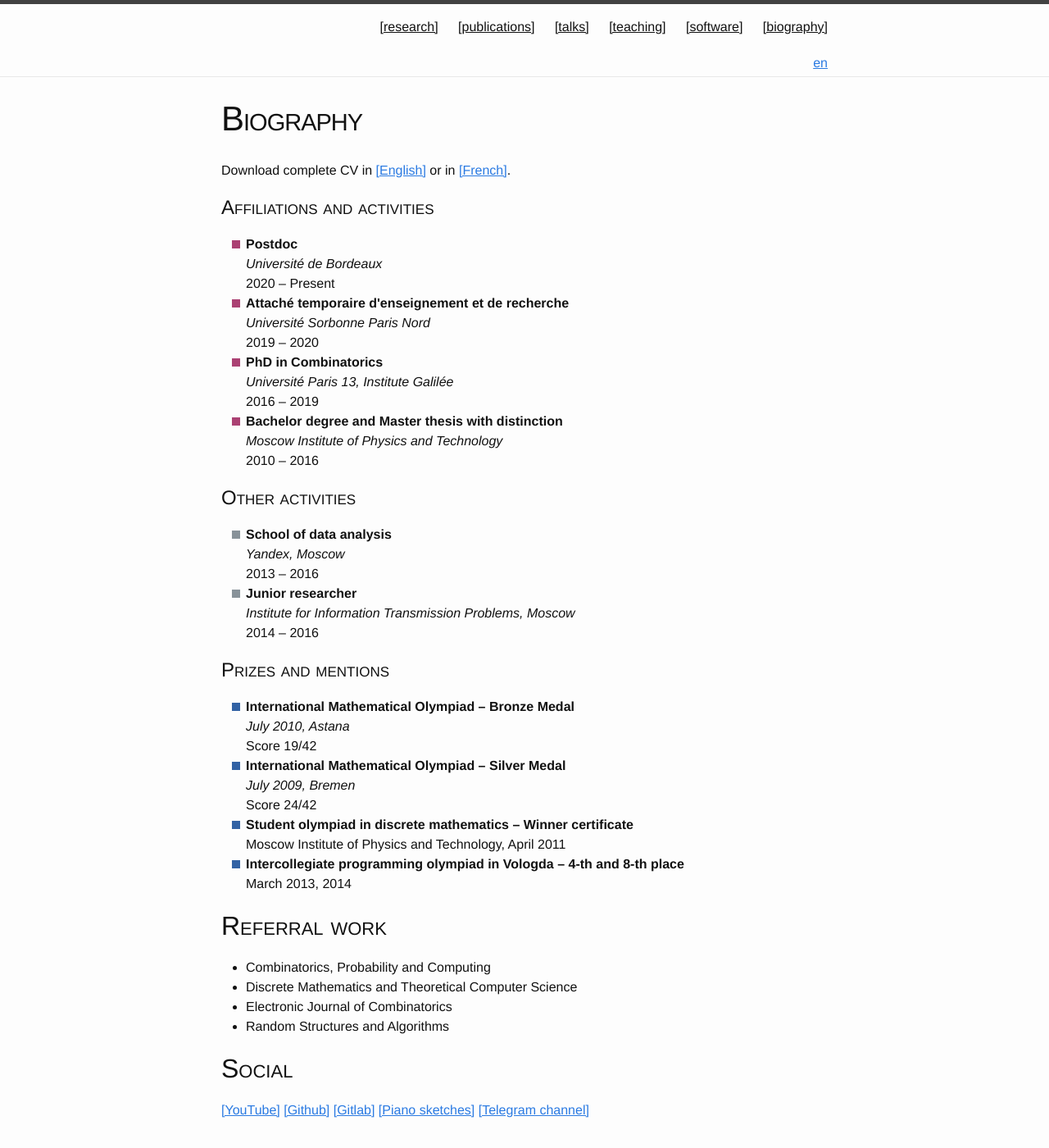
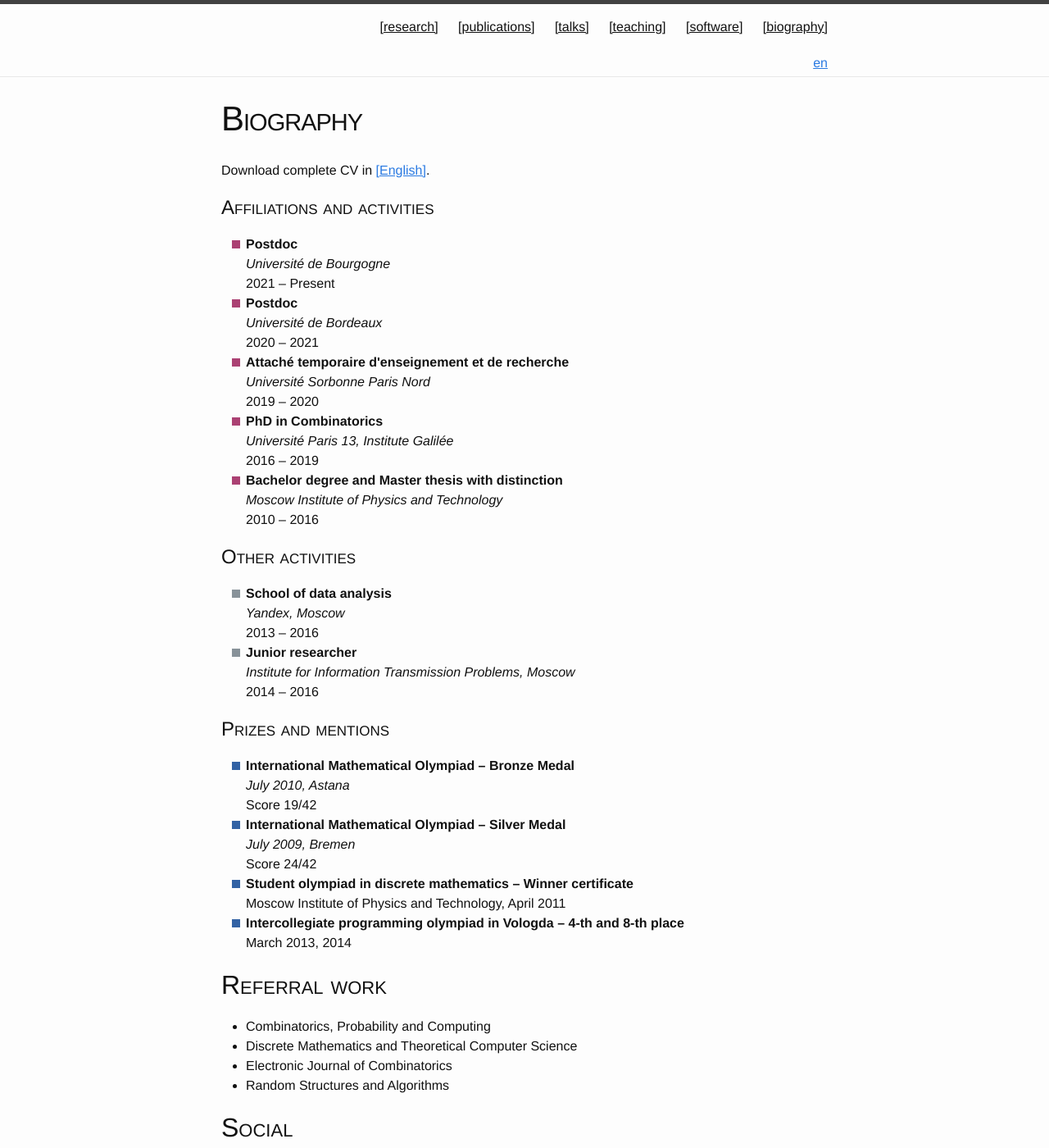
Before and after one commit to Sergey-A-Dovgal/sergey-a-dovgal.github.io, a Jekyll site: the page built from biography.md, in a window 1280 px wide and 1400 px high. Shown: the whole window at 82% size. Built offline with Jekyll 4.4.1, drawn with Linux system fonts in a browser that asks for light colours.

Commit message:
Affiliation updated

```diff
--- a/biography.md
+++ b/biography.md
@@ -5,7 +5,8 @@ ref: biography
 lang: en
 ---
 
-Download complete CV in [[English]](files/cv-dovgal-en.pdf) or in [[French]](files/cv-dovgal-en.pdf).
+Download complete CV in [[English]](files/cv-dovgal-en.pdf).
+<!-- or in [[French]](files/cv-dovgal-en.pdf).-->
 
 
 # Affiliations and activities
@@ -13,8 +14,14 @@
 
 <li>
 <b>Postdoc</b><br />
+<i>Université de Bourgogne</i><br />
+2021 – Present
+</li>
+
+<li>
+<b>Postdoc</b><br />
 <i>Université de Bordeaux</i><br />
-2020 – Present
+2020 – 2021
 </li>
 
 <li>
@@ -96,7 +103,7 @@ March 2013, 2014
 
 ## Social
 
-[[YouTube]](https://www.youtube.com/channel/UCD4gnkkUbiDyynaYqR_cK3w)
+<!--[[YouTube]](https://www.youtube.com/channel/UCD4gnkkUbiDyynaYqR_cK3w)-->
 [[Github]](https://github.com/electric-tric/)
 [[Gitlab]](https://gitlab.com/sergey.dovgal/)
 [[Piano sketches]](https://t.me/pianosketches)
```
Also changed, not shown: index.md (+2 -2 lines).
